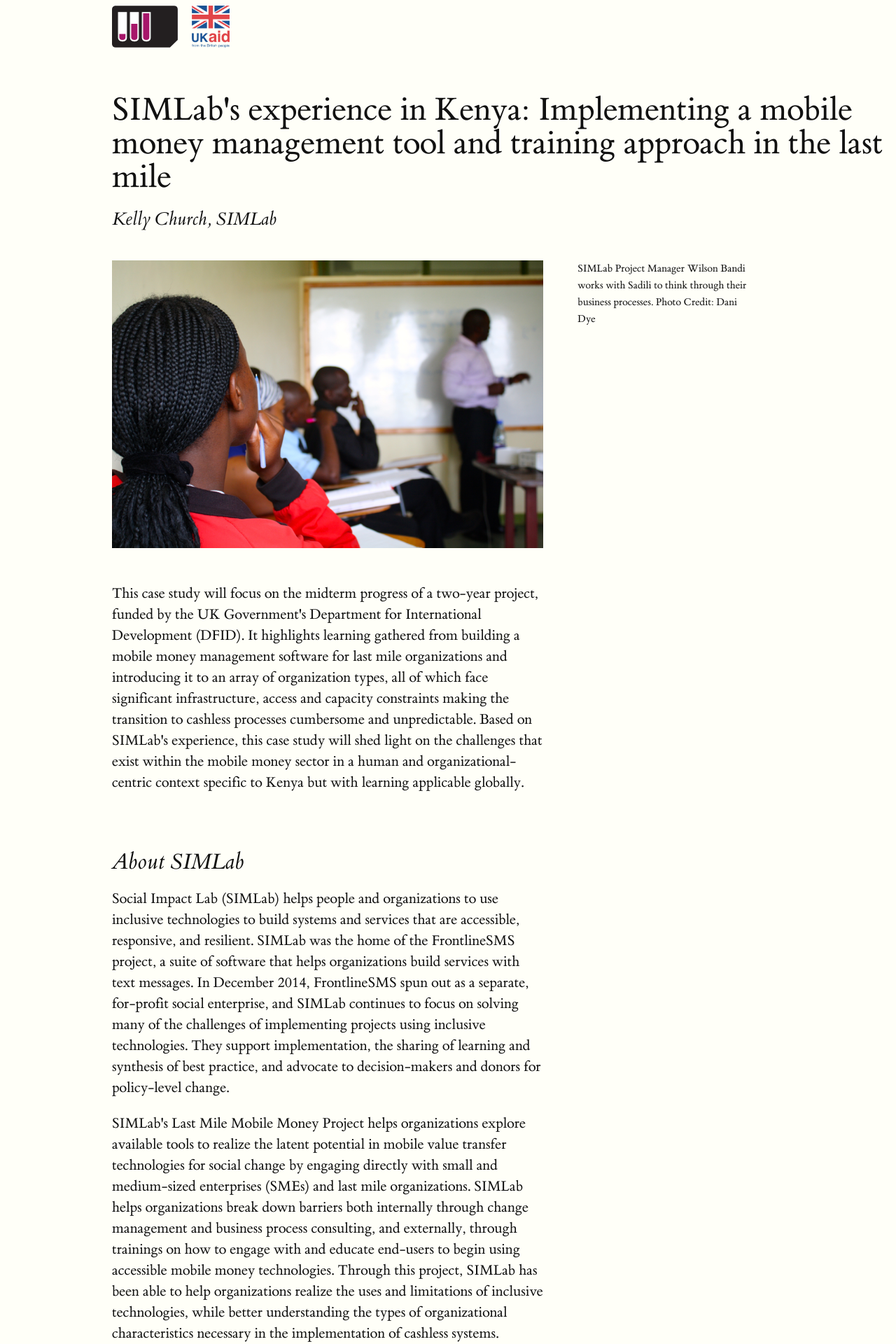
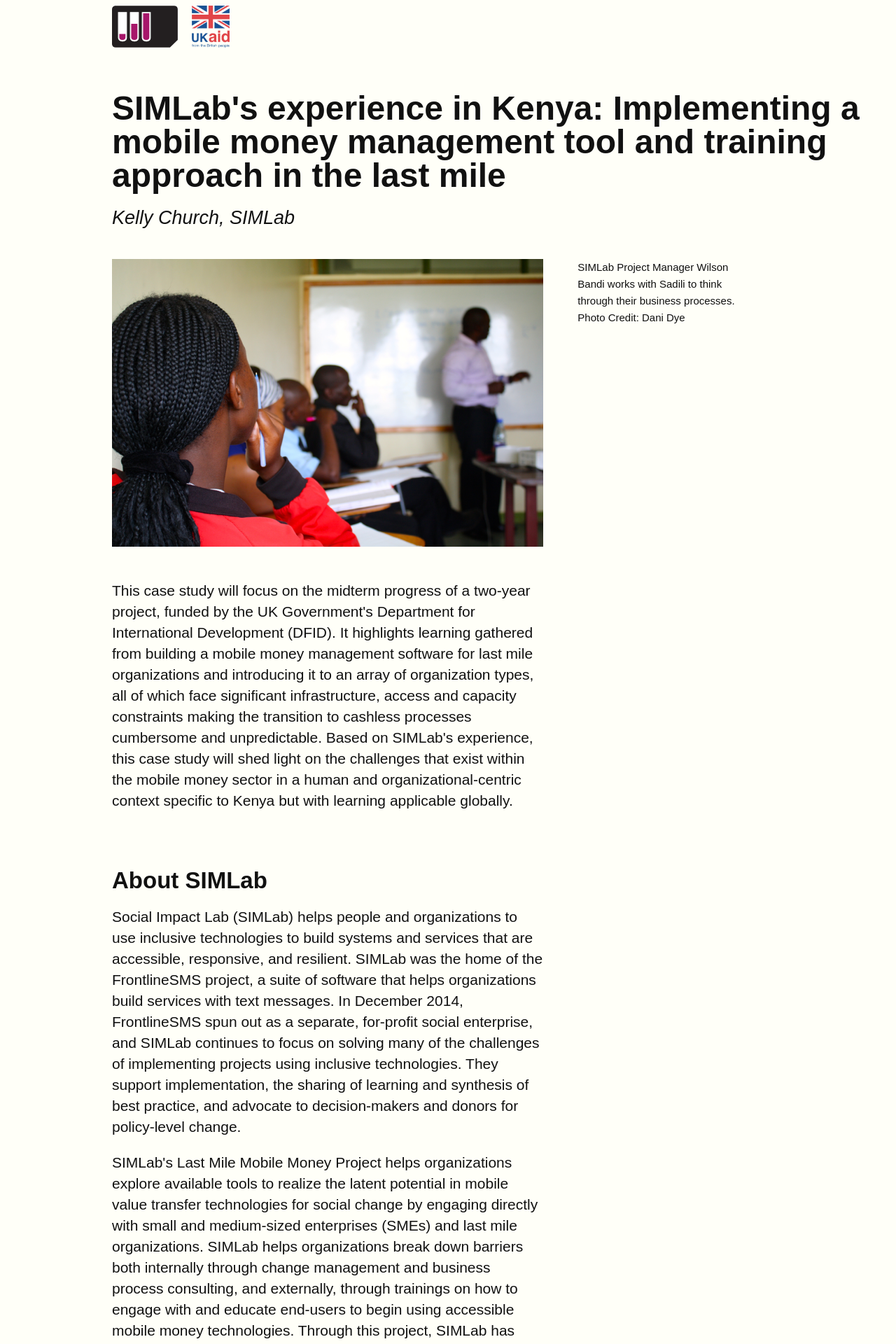
Before and after one commit to keithporcaro/simlabrefresh, a Jekyll site: the page built from resources/casestudy.md, in a window 1280 px wide. Shown: the top 1920 px of the page at 70% size. Built offline with Jekyll 4.4.1, drawn with Linux system fonts in a browser that asks for light colours.

Commit message:
sansed serifs

```diff
--- a/css/tufte.css
+++ b/css/tufte.css
@@ -32,33 +32,36 @@
   font-style: normal;
 }
 
+@import url(http://fonts.googleapis.com/css?family=Open+Sans:200,400,700);
+
+
 html { font-size: 15px; }
 
 body { width: 87.5%;
        margin-left: auto;
        margin-right: auto;
        padding-left: 12.5%;
-       font-family: et-bembo, Palatino, "Palatino Linotype", "Palatino LT STD", "Book Antiqua", Georgia, serif;
+       font-family: "Open-Sans", sans-serif;
        background-color: #fffff8;
        color: #111;
        max-width: 1400px;
        counter-reset: sidenote-counter; }
 
-h1 { font-weight: 400;
+h1 { font-weight: 700;
      margin-top: 4rem;
      margin-bottom: 1.5rem;
      font-size: 3.2rem;
      line-height: 1; }
 
-h2 { font-style: italic;
-     font-weight: 400;
+h2 { /*font-style: italic;*/
+     font-weight: 700;
      margin-top: 2.1rem;
      margin-bottom: 0;
      font-size: 2.2rem;
      line-height: 1; }
 
 h3 { font-style: italic;
-     font-weight: 400;
+     font-weight: 700;
      font-size: 1.7rem;
      margin-top: 2rem;
      margin-bottom: 0;
```
Also changed, not shown: 2 other files.
